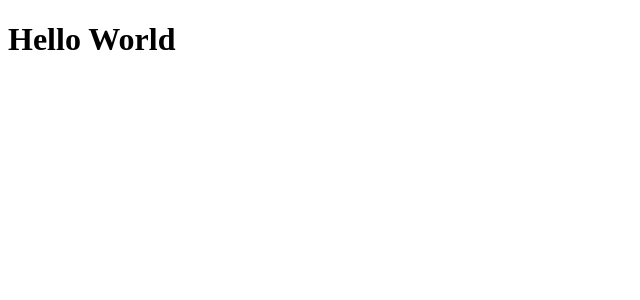
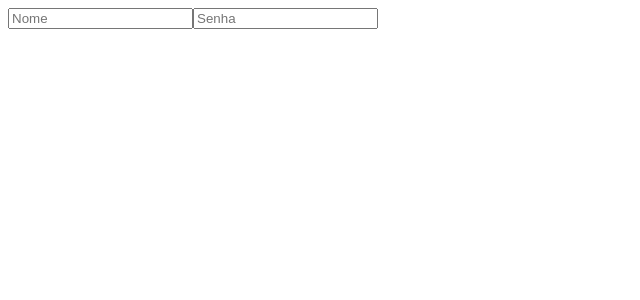
Before and after one commit to dilincoln/react_with_jest_and_testing_library, a React (Vite) app: page / in a window 1280 px wide. Shown: the top 300 px of the page, without its empty margins (0-640 px from the left). Built offline with nearby package versions, Linux system fonts and the light colour scheme.

Commit message:
feat: remove hello world and add login page and it's tests

```diff
--- a/src/App.tsx
+++ b/src/App.tsx
@@ -1,11 +1,11 @@
 import { BrowserRouter, Route, Routes } from 'react-router-dom'
-import Home from './pages/Home'
+import Login from './pages/login'
 
 function App() {
 	return (
 		<BrowserRouter>
 			<Routes>
-				<Route path='/' element={<Home />} />
+				<Route path='/' element={<Login />} />
 			</Routes>
 		</BrowserRouter>
 	)
--- a/src/pages/Home.tsx
+++ /dev/null
@@ -1,5 +0,0 @@
-function Home() {
-	return <h1>Hello World</h1>
-}
-
-export default Home
--- /dev/null
+++ b/src/pages/login/index.tsx
@@ -0,0 +1,10 @@
+function Login() {
+	return (
+		<form data-testid='form-element'>
+			<input data-testid='name-input' type='text' placeholder='Nome' />
+			<input data-testid='password-input' type='password' placeholder='Senha' />
+		</form>
+	)
+}
+
+export default Login
```
Also changed, not shown: 2 other files (tests, documents, lock files or other folders).
